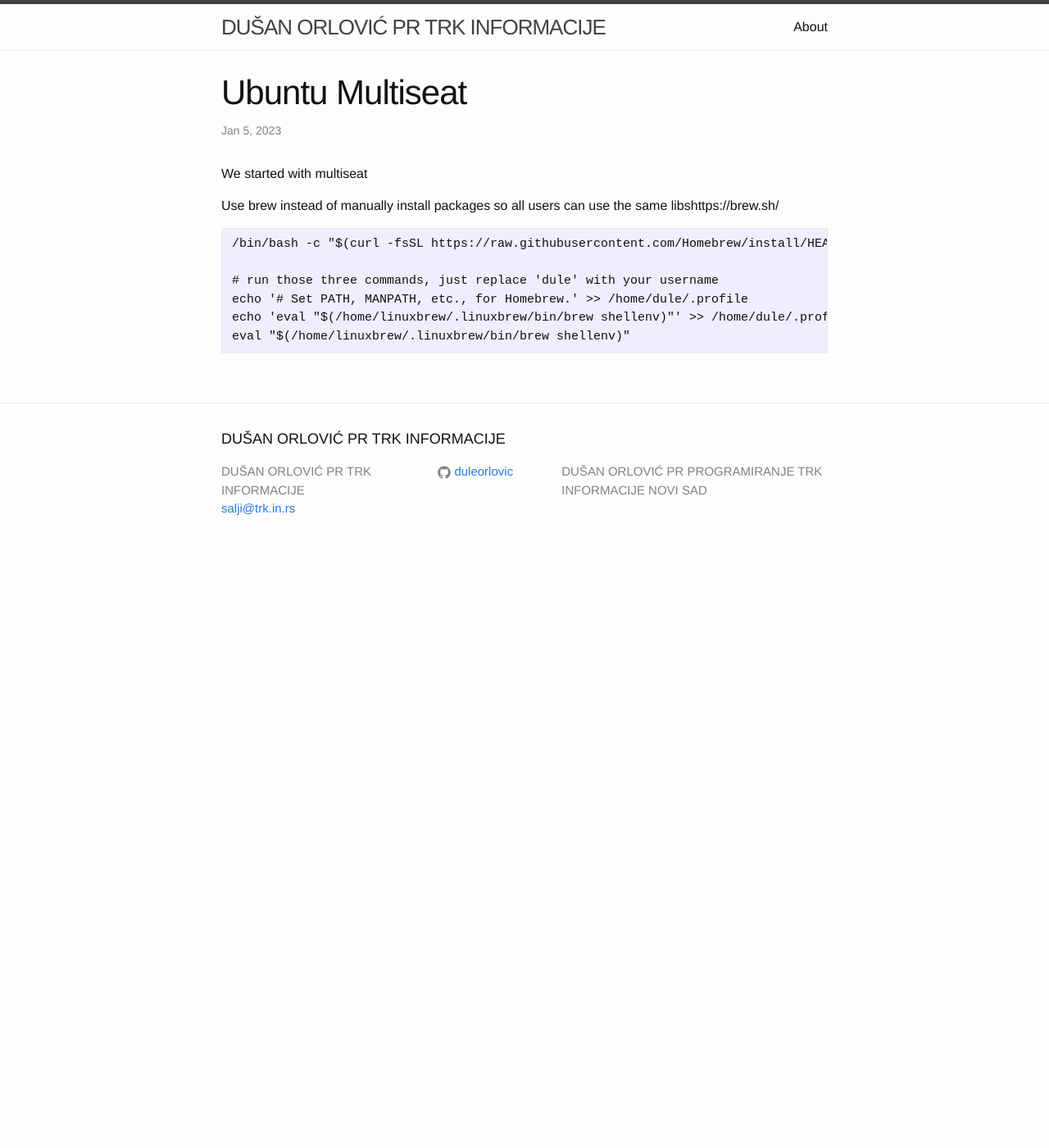
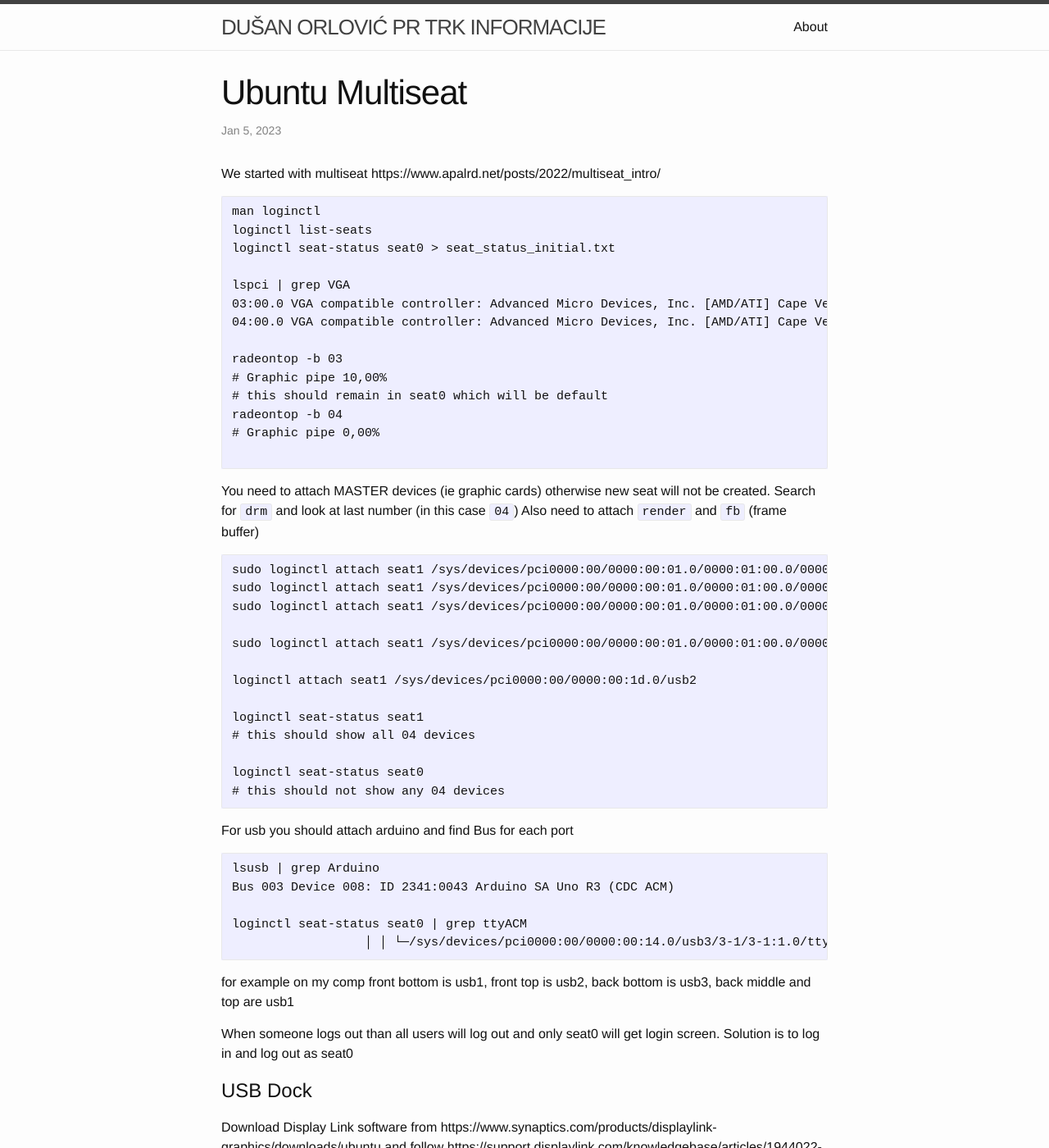
Before and after one commit to trkin/dev.trk.in.rs, a Jekyll site: the page built from _posts/2023-01-05-ubuntu-multiseat.md, in a window 1280 px wide and 1400 px high. Shown: the whole window at 82% size. Built offline with Jekyll 4.4.1, drawn with Linux system fonts in a browser that asks for light colours; some of the changed text lies outside the part shown.

````diff
--- a/_posts/2023-01-05-ubuntu-multiseat.md
+++ b/_posts/2023-01-05-ubuntu-multiseat.md
@@ -3,16 +3,79 @@
 ---
 
 We started with multiseat
+https://www.apalrd.net/posts/2022/multiseat_intro/
+
+```
+man loginctl
+loginctl list-seats
+loginctl seat-status seat0 > seat_status_initial.txt
+
+lspci | grep VGA
+03:00.0 VGA compatible controller: Advanced Micro Devices, Inc. [AMD/ATI] Cape Verde PRO [Radeon HD 7750/8740 / R7 250E]
+04:00.0 VGA compatible controller: Advanced Micro Devices, Inc. [AMD/ATI] Cape Verde PRO [Radeon HD 7750/8740 / R7 250E]
+
+radeontop -b 03
+# Graphic pipe 10,00%
+# this should remain in seat0 which will be default
+radeontop -b 04
+# Graphic pipe 0,00%
+
+```
+
+You need to attach MASTER devices (ie graphic cards) otherwise new seat will not
+be created.
+Search for `drm` and look at last number (in this case `04`)
+Also need to attach `render` and `fb` (frame buffer)
+
+```
+sudo loginctl attach seat1 /sys/devices/pci0000:00/0000:00:01.0/0000:01:00.0/0000:02:10.0/0000:04:00.0/drm/card1
+sudo loginctl attach seat1 /sys/devices/pci0000:00/0000:00:01.0/0000:01:00.0/0000:02:10.0/0000:04:00.0/drm/renderD129
+sudo loginctl attach seat1 /sys/devices/pci0000:00/0000:00:01.0/0000:01:00.0/0000:02:10.0/0000:04:00.0/graphics/fb1
+
+sudo loginctl attach seat1 /sys/devices/pci0000:00/0000:00:01.0/0000:01:00.0/0000:02:10.0/0000:04:00.1/sound/card2
+
+loginctl attach seat1 /sys/devices/pci0000:00/0000:00:1d.0/usb2
+
+loginctl seat-status seat1
+# this should show all 04 devices
+
+loginctl seat-status seat0
+# this should not show any 04 devices
+```
+
+For usb you should attach arduino and find Bus for each port
+```
+lsusb | grep Arduino
+Bus 003 Device 008: ID 2341:0043 Arduino SA Uno R3 (CDC ACM)
+
+loginctl seat-status seat0 | grep ttyACM
+		  │ │ └─/sys/devices/pci0000:00/0000:00:14.0/usb3/3-1/3-1:1.0/tty/ttyACM0
+```
+for example on my comp front bottom is usb1, front top is usb2, back bottom is
+usb3, back middle and top are usb1
+
+When someone logs out than all users will  log out and only seat0 will get
+login screen. Solution is to log in and log out as seat0
 
 
+# USB Dock
 
-Use brew instead of manually install packages so all users can use the same libshttps://brew.sh/
+Download Display Link software from https://www.synaptics.com/products/displaylink-graphics/downloads/ubuntu
+and follow https://support.displaylink.com/knowledgebase/articles/1944022-how-to-install-displaylink-software-on-ubuntu-20-0
 
 ```
-/bin/bash -c "$(curl -fsSL https://raw.githubusercontent.com/Homebrew/install/HEAD/install.sh)"
+sudo ./displaylink-driver-5.3.0.xx.run
+```
 
-# run those three commands, just replace 'dule' with your username
-echo '# Set PATH, MANPATH, etc., for Homebrew.' >> /home/dule/.profile
-echo 'eval "$(/home/linuxbrew/.linuxbrew/bin/brew shellenv)"' >> /home/dule/.profile
-eval "$(/home/linuxbrew/.linuxbrew/bin/brew shellenv)"
+When you move the between seats only difference is that it moves sound:card and
+usb (all attached usb devices will show up under this usb device)
 ```
+		  │   │ ├─/sys/devices/pci0000:00/0000:00:1a.0/usb1/1-1/1-1.2/1-1.2.2
+		  │   │ │ usb:1-1.2.2
+		  │   │ │ ├─/sys/devices/pci0000:00/0000:00:1a.0/usb1/1-1/1-1.2/1-1.2.2/1-1.2.2.1/1-1.2.2.1:1.2/sound/card6
+		  │   │ │ │ sound:card6 "Dock"
+		  │   │ │ └─/sys/devices/pci0000:00/0000:00:1a.0/usb1/1-1/1-1.2/1-1.2.2/1-1.2.2.4
+		  │   │ │   usb:1-1.2.2.4
+```
+other devices stays the same.
+TODO: not sure how to attach video device that is used for extended display
````
Also changed, not shown: _posts/2023-01-011-bash-related-commands.md (added, +61 -0 lines), _posts/2023-01-04-intership.md (+43 -14 lines), _posts/2023-01-06-keyboard-shortcuts-and-switch-windows.md (added, +5 -0 lines), Gemfile.lock.
